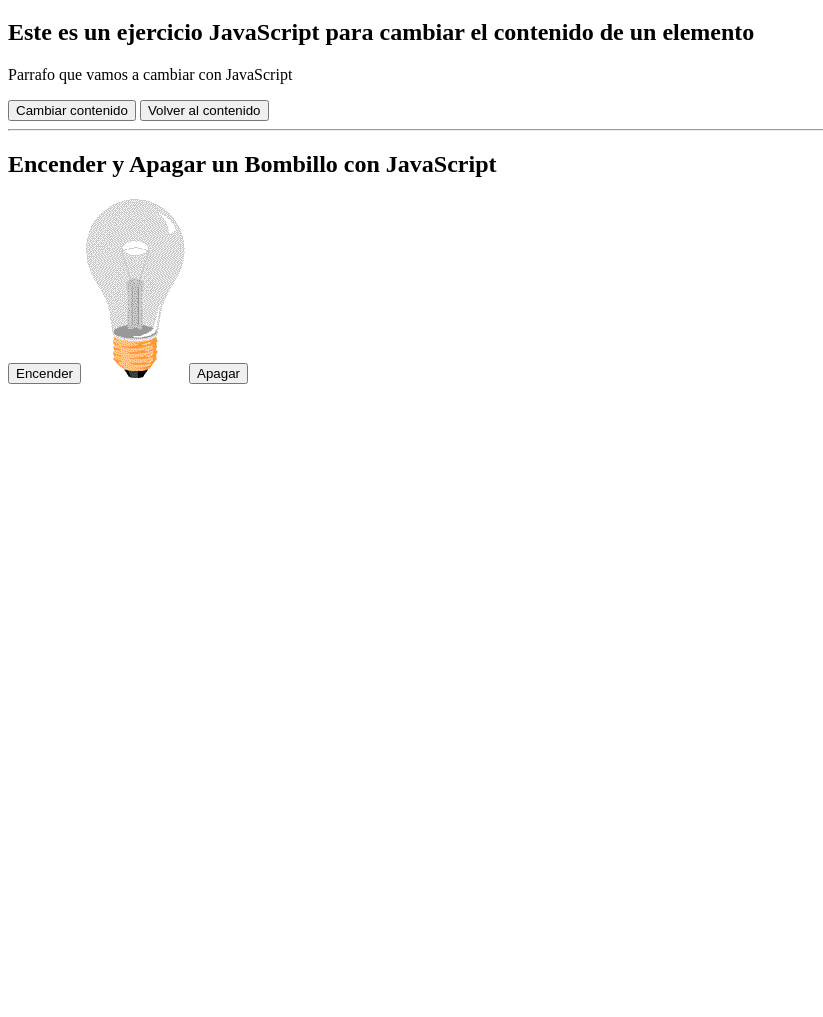
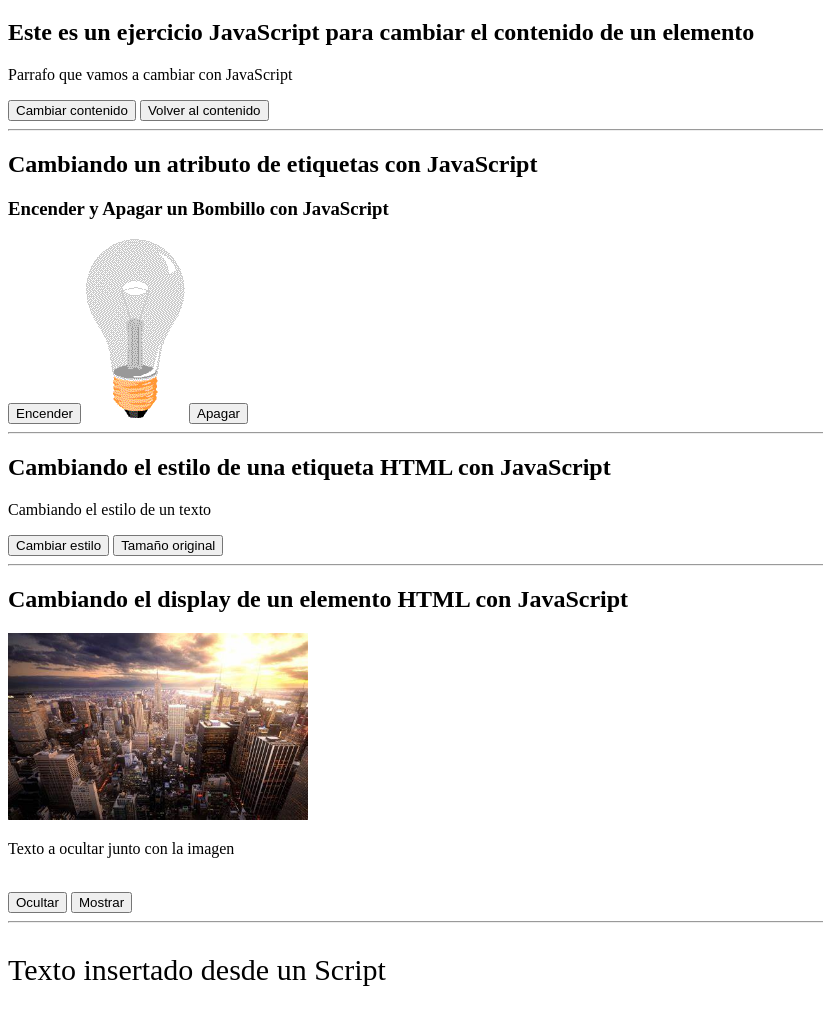
Before and after one commit to CarlosEncisoUdeCaldas/Intro-a-JavaScript-G48, a plain HTML site: page Ejercicios Iniciales/index.html in a window 1280 px wide. Shown: the part 61-1078 px from the top of the page, without its empty margins (0-823 px from the left). Before the commit the page ends 800 px from the top, so only its background shows below. Drawn offline with Linux system fonts and the light colour scheme.

Commit message:
Funciones con JavaScripts

```diff
--- a/Ejercicios Iniciales/index.html
+++ b/Ejercicios Iniciales/index.html
@@ -5,6 +5,12 @@
     <meta http-equiv="X-UA-Compatible" content="IE=edge" />
     <meta name="viewport" content="width=device-width, initial-scale=1.0" />
     <title>Documento G48</title>
+
+    <script>
+        // aqui va el codigo javascript
+        // usando el script en la cabecera <head>
+    </script>
+
   </head>
   <body>
     <header>
@@ -14,20 +20,91 @@
         <!-- cambiando un texto de un elemento -->
         <h2>Este es un ejercicio JavaScript para cambiar el contenido de un elemento</h2>
         <p id="demo">Parrafo que vamos a cambiar con JavaScript</p>
-        <button type="button" onclick="document.getElementById('demo').innerHTML = 'Texto Cambiado, Hola JS'">Cambiar contenido</button>
-        <button type="button" onclick="document.getElementById('demo').innerHTML = 'Parrafo que vamos a cambiar con JavaScript'">Volver al contenido</button>
+        <button type="button" onclick=" cambiarContenido('Texto Cambiado, Hola JS') " >Cambiar contenido</button>
+        <button type="button" onclick=" cambiarContenido('Parrafo que vamos a cambiar con JavaScript') " >Volver al contenido</button>
 
         <hr>
 
-        <!-- encendiendo un bombillo y apargarlo -->
-        <h2>Encender y Apagar un Bombillo con JavaScript</h2>
-        <button onclick="document.getElementById('miImagen').src = 'on.gif'">Encender</button>
-        <img src="off.gif" alt="off.gif" id="miImagen">
-        <button>Apagar</button>
+        <!-- encendiendo  y apargando un bombillo -->
+        <h2>Cambiando un atributo de etiquetas con JavaScript</h2>
+        <h3>Encender y Apagar un Bombillo con JavaScript</h3>
+
+        <button onclick = " document.getElementById('miImagen').src = 'img/on.gif' "> Encender </button>
+
+        <img src="img/off.gif" alt="off.gif" id="miImagen">
+
+        <button onclick = " document.getElementById('miImagen').src = 'img/off.gif' "> Apagar </button>
+
+        <hr>
+
+        <h2>Cambiando el estilo de una etiqueta HTML con JavaScript</h2>
+        <p id="estilo">Cambiando el estilo de un texto</p>
+        <button onclick=" cambiarFont('35px') ">Cambiar estilo</button>
+        <button onclick=" cambiarFont('') "> Tamaño original </button>
+
+        <hr>
+
+        <h2>Cambiando el display de un elemento HTML con JavaScript</h2>
+        <div id="hidden" class="row">
+            <img src="img/NewYork.jpeg" alt="NY.jpeg" width="300">
+            <p>Texto a ocultar junto con la imagen</p>
+        </div>
+        <br>
+        <button type="button" onclick=" mostrarElemento('none') "> Ocultar </button>
+        <button type="button" onclick=" mostrarElemento('block') "> Mostrar </button>
+
+        <hr>
+
+        <p id="insertar" style="font-size: 30px;"></p>
+
 
     </main>
     <footer>
 
     </footer>
+
+    <!-- Antes de finalizar el codigo del body puedo insertar codigo JavaScript -->
+    <!-- esta es la manera del codigo outline -->
+    <script>
+      document.getElementById('insertar').innerHTML = "Texto insertado desde un Script";
+
+      // funcion para ocultar elementos
+      // function ocultarElemento(){
+      //   document.getElementById('hidden').style.display = 'none';
+      // }
+
+      //funcion para mostrar los elementos
+      function mostrarElemento( valor ) {
+        document.getElementById('hidden').style.display = valor;
+      }
+
+
+      //funcion para cambiar el tamaño
+      function cambiarFont( valor ) {
+        document.getElementById('estilo').style.fontSize = valor
+      }
+
+
+      //funcion para cambiar el contenido
+      function cambiarContenido( valor ) {
+        document.getElementById('demo').innerHTML = valor;
+      }
+
+      //Encender y apagar un bombillo
+      function encendido(){
+
+      }
+
+
+      function apagado(){
+
+      }
+
+      // funcion unica del bombillo
+      // function OnOff( valor ) {
+
+      // }
+    </script>
+
   </body>
 </html>
```
Also changed, not shown: Ejercicios Iniciales/img/NewYork.jpeg (added), Ejercicios Iniciales/img/off.gif (renamed from Ejercicios Iniciales/off.gif), Ejercicios Iniciales/img/on.gif (renamed from Ejercicios Iniciales/on.gif).
